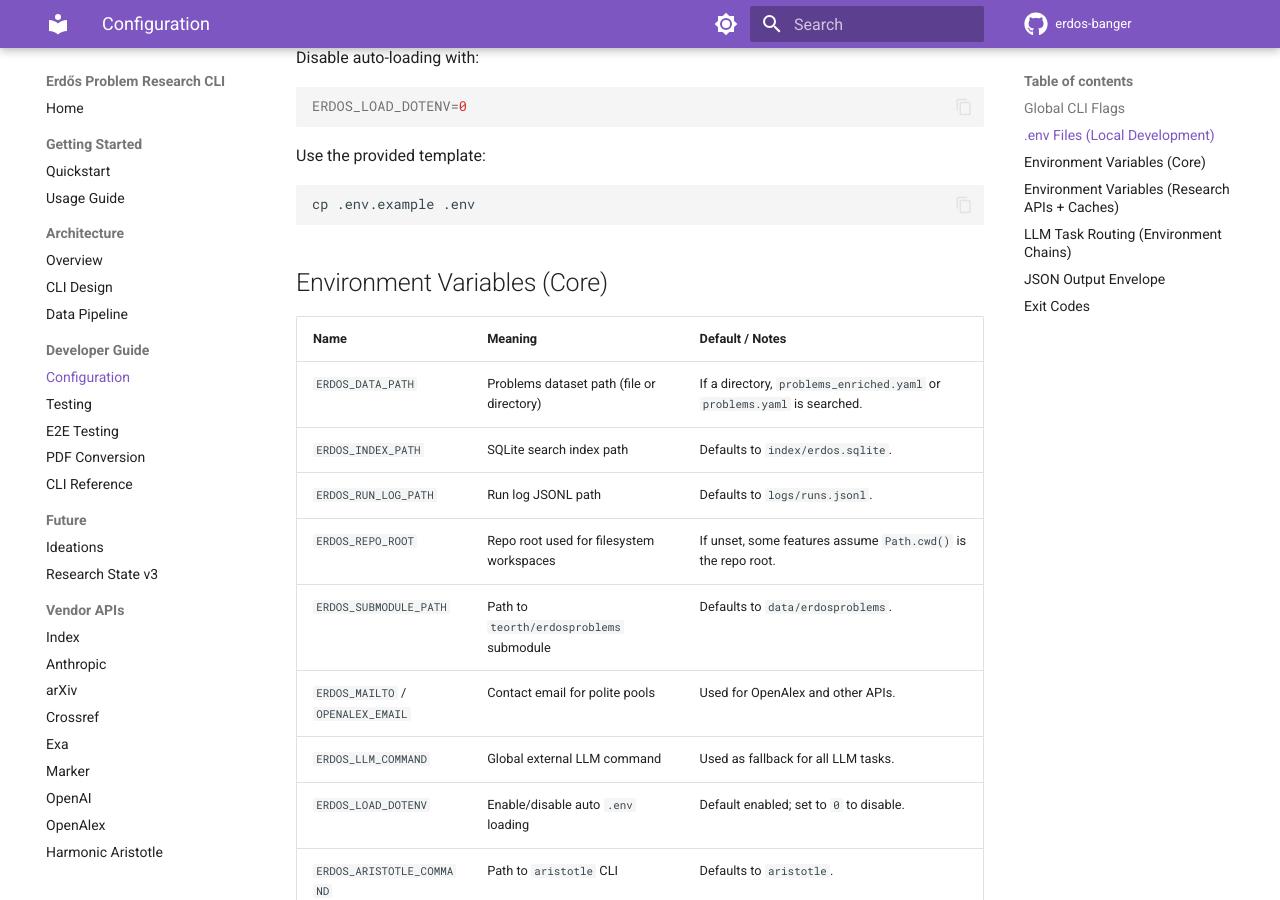
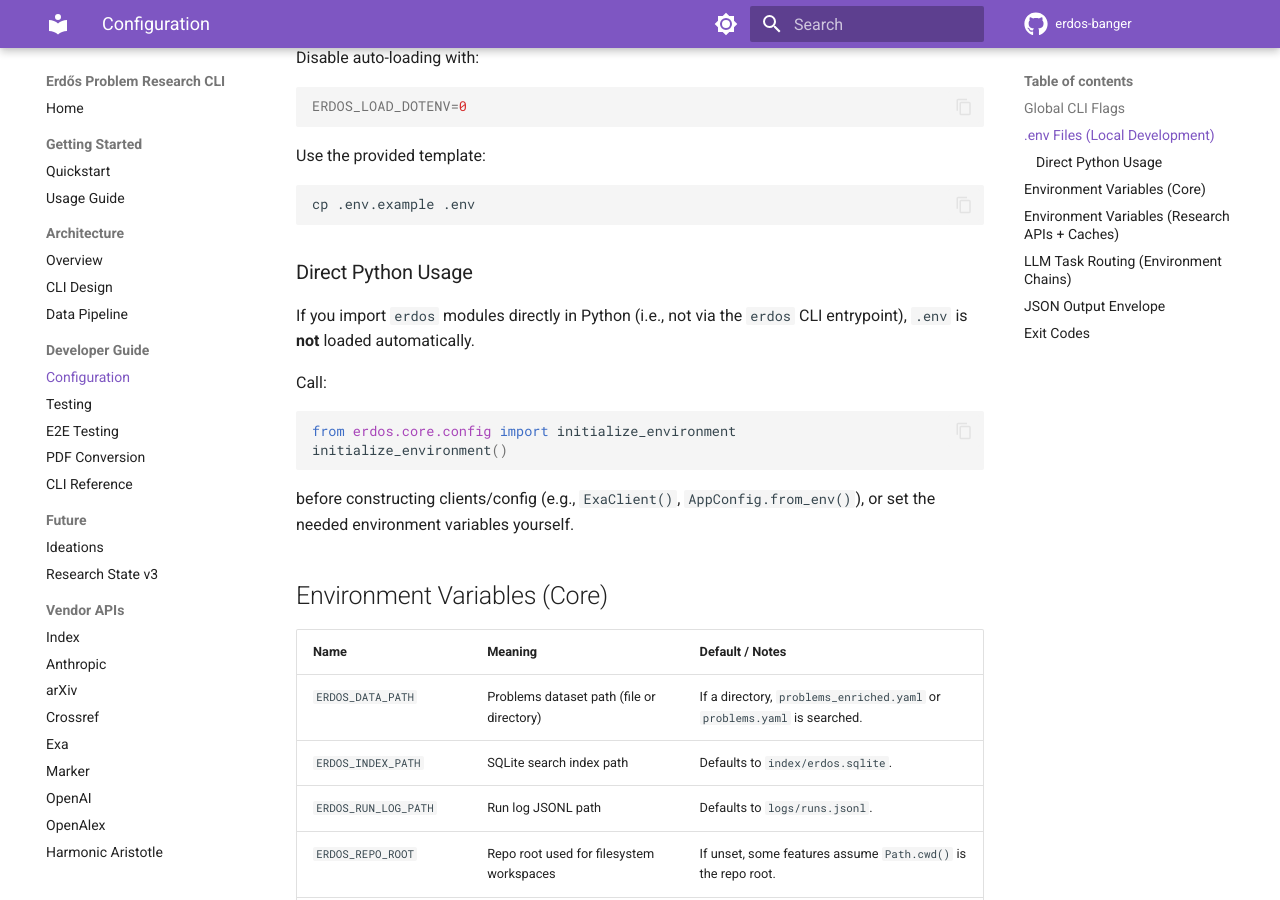
Before and after one commit to research-developer/erdos-banger, an MkDocs documentation site: the page built from docs/developer/configuration.md, in a window 1280 px wide and 900 px high, scrolled down 945 px. Built offline with MkDocs 1.6.1 and Material for MkDocs 9.7.7, drawn with Linux system fonts in a browser that asks for light colours; comment, search, counter and statistics services are not loaded.

Commit message:
docs(config): document dotenv for direct Python usage

````diff
--- a/docs/developer/configuration.md
+++ b/docs/developer/configuration.md
@@ -44,6 +44,19 @@ Use the provided template:
 ```bash
 cp .env.example .env
 ```
+
+### Direct Python Usage
+
+If you import `erdos` modules directly in Python (i.e., not via the `erdos` CLI entrypoint), `.env` is **not** loaded automatically.
+
+Call:
+
+```python
+from erdos.core.config import initialize_environment
+initialize_environment()
+```
+
+before constructing clients/config (e.g., `ExaClient()`, `AppConfig.from_env()`), or set the needed environment variables yourself.
 
 ## Environment Variables (Core)
 
````
